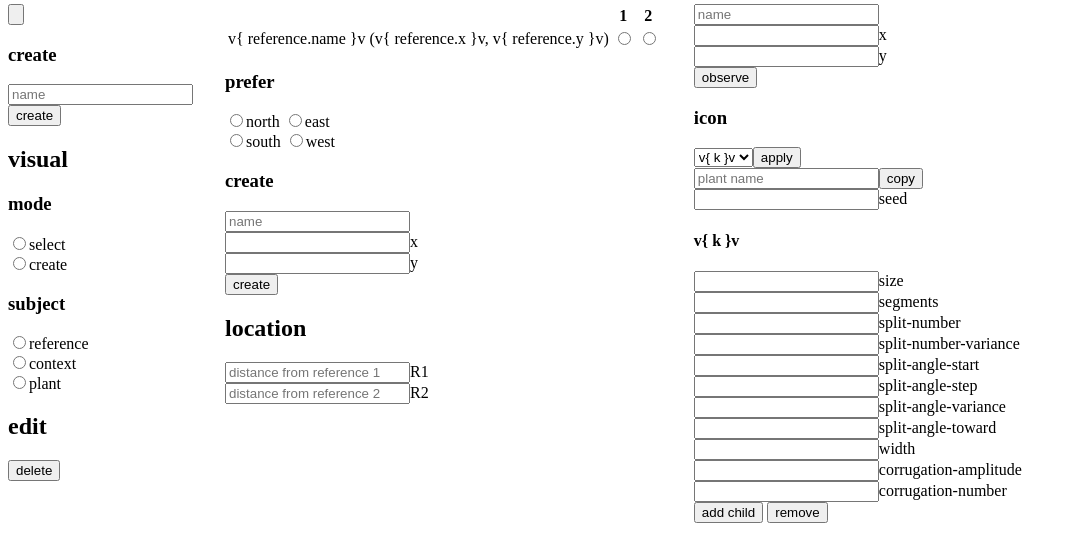
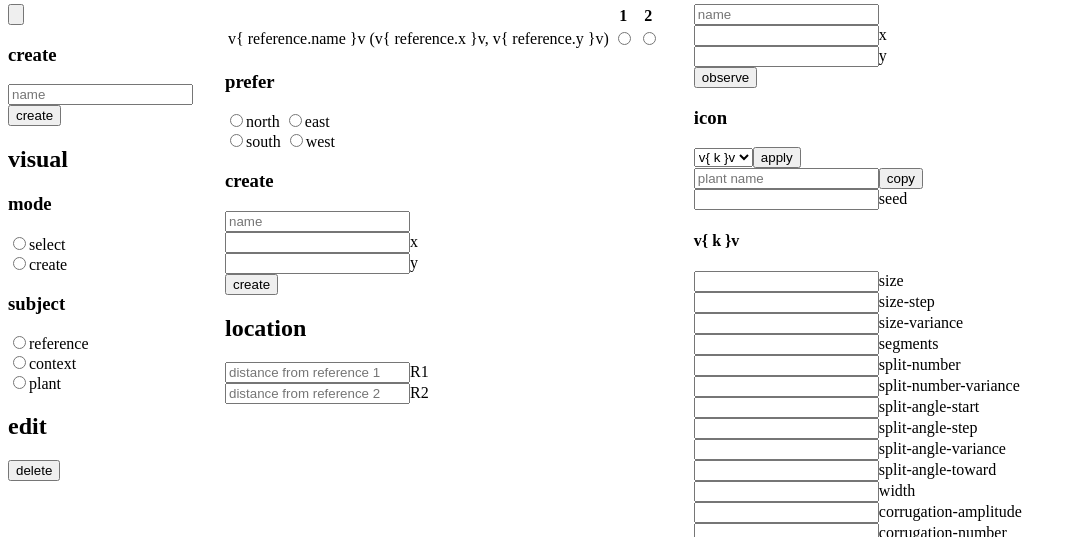
Before and after one commit to dansgithubuser/garden-mapper, a Django app: page / in a window 1280 px wide. Shown: the part 699-1244 px from the top of the page, without its empty margins (0-1076 px from the left). Run offline with Django 3.2, Linux system fonts and the light colour scheme.

Commit message:
icon params library - sage; size step and variance

```diff
--- a/garden_mapper/static/garden_mapper/icon.js
+++ b/garden_mapper/static/garden_mapper/icon.js
@@ -1,14 +1,16 @@
 export function constructIconParams(seed = false) {
   const result = {
     size: 0.02,
+    sizeStep: 0,
+    sizeVariance: 0,
     segments: 2,
     split: {
       number: 2,
       numberVariance: 0,
       angle: {
-        start: -0.2,
-        step: 0.4,
-        variance: 0.1,
+        start: -0.1,
+        step: 0.2,
+        variance: 0.05,
         toward: 0,
       },
     },
@@ -22,7 +24,7 @@ export function constructIconParams(seed = false) {
   return result;
 }
 
-function renderSegment(self, x, y, angle, params, rand, split) {
+function renderSegment(self, x, y, angle, size, params, rand, split) {
   var sign = 1;
   if (params.split.angle.toward) {
     let a = angle / (2 * Math.PI);
@@ -38,8 +40,10 @@ function renderSegment(self, x, y, angle, params, rand, split) {
     + split * params.split.angle.step
   );
   const angleV = angleF + 2 * Math.PI * params.split.angle.variance * rand.next(-1, 1);
-  const xf = x + params.size * Math.sin(angleV);
-  const yf = y + params.size * Math.cos(angleV);
+  const sizeF = size + (params.sizeStep || 0);
+  const sizeV = sizeF + (params.sizeVariance || 0) * rand.next();
+  const xf = x + sizeV * Math.sin(angleV);
+  const yf = y + sizeV * Math.cos(angleV);
   const d = self.math.distance(x, y, xf, yf);
   const w = {
     x: -(yf - y) / d * params.width,
@@ -66,24 +70,49 @@ function renderSegment(self, x, y, angle, params, rand, split) {
   }
   context.stroke();
   context.fill();
-  return { x: xf, y: yf, angle: angleF };
+  return { x: xf, y: yf, angle: angleF, size: sizeF };
 }
 
 export function renderIcon(self, x, y, params) {
   const rand = new self.math.Rand(params.seed);
-  const work = [{ x, y, angle: 0, generation: 1, params }];
+  const work = [{
+    x, y,
+    angle: 0,
+    size: params.size,
+    generation: 1,
+    params,
+  }];
   var totalWork = 0;
   while (work.length) {
     const segment = work.pop();
     var splits = segment.params.split.number;
     splits += rand.nextI() % ((segment.params.split.numberVariance || 0) + 1);
     for (var split = 0; split < splits; ++split) {
-      const { x, y, angle } = renderSegment(self, segment.x, segment.y, segment.angle, segment.params, rand, split);
-      if (segment.generation < segment.params.segments)
-        work.push({ x, y, angle, generation: segment.generation + 1, params: segment.params });
+      const {
+        x, y,
+        angle,
+        size,
+      } = renderSegment(self,
+        segment.x, segment.y,
+        segment.angle,
+        segment.size,
+        segment.params, rand, split,
+      );
+      if (segment.generation < segment.params.segments) work.push({
+        x, y,
+        angle,
+        size,
+        generation: segment.generation + 1,
+        params: segment.params,
+      });
       const children = segment.params.children;
-      for (const k in children)
-        work.push({ x, y, angle, generation: 1, params: children[k]});
+      for (const k in children) work.push({
+        x, y,
+        angle,
+        size: children[k].size,
+        generation: 1,
+        params: children[k],
+      });
     }
     ++totalWork;
     if (totalWork>40) break;
@@ -121,5 +150,6 @@ export const iconParams = {
   cauliflower: {"root":{"size":0,"segments":1,"split":{"number":1,"angle":{"start":0,"step":0,"variance":0}},"width":0,"corrugation":{"amplitude":0,"number":0},"seed":15097425},"root.1":{"size":0.03,"segments":3,"split":{"number":3,"angle":{"start":-0.2,"step":0.4,"variance":0.1}},"width":0.03,"corrugation":{"amplitude":0.1,"number":10}},"root.2":{"size":0.3,"segments":1,"split":{"number":12,"angle":{"start":0,"step":0.2,"variance":0.1}},"width":0.1,"corrugation":{"amplitude":0.3,"number":1}}},
   corn: {"root":{"size":0.2,"segments":4,"split":{"number":1,"numberVariance":0,"angle":{"start":0,"step":0,"variance":0.01}},"width":0.005,"corrugation":{"amplitude":0,"number":2},"seed":749801},"root.1":{"size":0.3,"segments":1,"split":{"number":1,"numberVariance":0,"angle":{"start":0,"step":0,"variance":0}},"width":0.01,"corrugation":{"amplitude":0,"number":2}},"root.2":{"size":0.1,"segments":1,"split":{"number":2,"numberVariance":0,"angle":{"start":-0.15,"step":0.3,"variance":0.1}},"width":0.005,"corrugation":{"amplitude":0,"number":2}},"root.2.3":{"size":0.1,"segments":2,"split":{"number":1,"numberVariance":0,"angle":{"start":-0.2,"step":0.4,"variance":0.1,"toward":0.01}},"width":0.005,"corrugation":{"amplitude":0,"number":2}}},
   raspberry: {"root":{"size":0,"segments":1,"split":{"number":5,"numberVariance":0,"angle":{"start":0,"step":0.2,"variance":0}},"width":0,"corrugation":{"amplitude":0,"number":0},"seed":10839999},"root.1":{"size":0.05,"segments":4,"split":{"number":1,"numberVariance":0,"angle":{"start":0,"step":0,"variance":0.1,"toward":0}},"width":0,"corrugation":{"amplitude":0,"number":2}},"root.1.2":{"size":0.05,"segments":1,"split":{"number":1,"numberVariance":0,"angle":{"start":0,"step":0,"variance":0.25,"toward":0}},"width":0.05,"corrugation":{"amplitude":0.1,"number":5}}},
+  sage: {"root":{"size":0.05,"segments":3,"split":{"number":1,"angle":{"start":0,"step":0,"variance":0.1},"numberVariance":1},"width":0,"corrugation":{"amplitude":0,"number":2},"seed":9353382,"sizeVariance":0.1},"root.1":{"size":0.07,"segments":1,"split":{"number":3,"numberVariance":0,"angle":{"start":0,"step":0,"variance":0.1}},"width":0.03,"corrugation":{"amplitude":0.1,"number":2},"sizeVariance":0.05}},
   strawberry: {"root":{"size":0.1,"segments":1,"split":{"number":5,"angle":{"start":0,"step":0.2,"variance":0.05}},"width":0,"corrugation":{"amplitude":0,"number":2},"seed":15857556},"root.1":{"size":0.05,"segments":1,"split":{"number":3,"angle":{"start":-0.25,"step":0.25,"variance":0.05}},"width":0.05,"corrugation":{"amplitude":0.1,"number":10}}},
 };
--- a/garden_mapper/templates/home.html
+++ b/garden_mapper/templates/home.html
@@ -82,6 +82,8 @@
         <div v-for='v, k in plantObserveIconParams'>
           <h4>v{ k }v</h4>
           <input type='number' @change='iconParamsChanged' v-model.number='v.size'>size<br>
+          <input type='number' @change='iconParamsChanged' v-model.number='v.sizeStep'>size-step<br>
+          <input type='number' @change='iconParamsChanged' v-model.number='v.sizeVariance'>size-variance<br>
           <input type='number' @change='iconParamsChanged' v-model.number='v.segments'>segments<br>
           <input type='number' @change='iconParamsChanged' v-model.number='v.split.number'>split-number<br>
           <input type='number' @change='iconParamsChanged' v-model.number='v.split.numberVariance'>split-number-variance<br>
```
